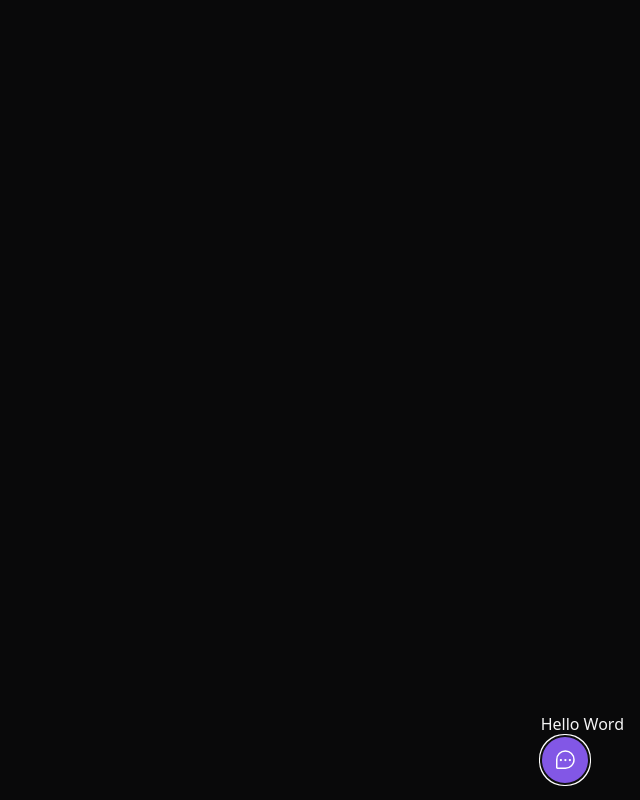
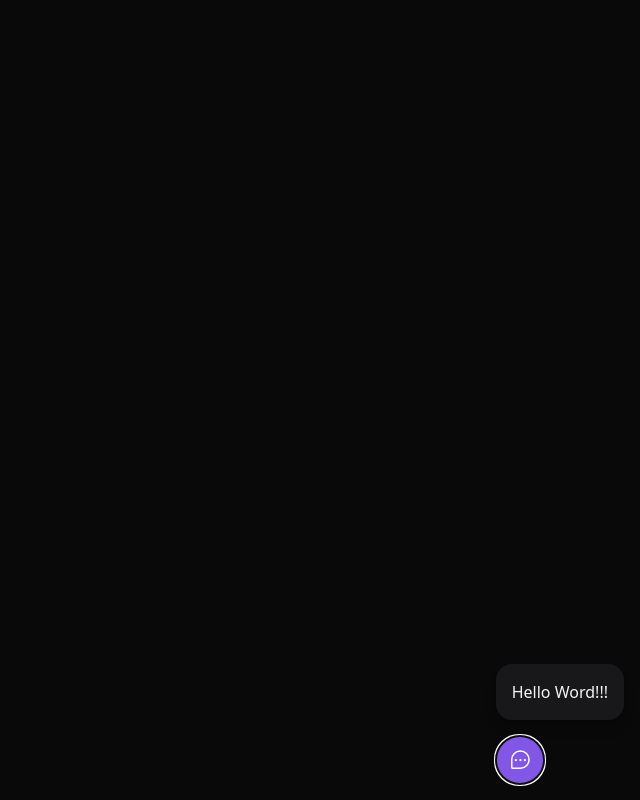
Before and after one commit to junioralbino/web-nlw, a React (Vite) app: page / in a window 1280 px wide. Both pictures are taken after a click on the button "Feedback". Shown: the whole page, without its empty margins (640-1280 px from the left). Built offline with nearby package versions, Linux system fonts and the light colour scheme.

Commit message:
Criando o componente da aula 2

```diff
--- a/src/App.tsx
+++ b/src/App.tsx
@@ -1,20 +1,8 @@
-import {ChatTeardropDots} from 'phosphor-react';
-import { Popover } from '@headlessui/react'
+import { Widget } from "./components/Widget";
+
 
 export function App(){
   return(
-    <Popover className="absolute bottom-4 right-4">
-
-      <Popover.Panel>Hello Word</Popover.Panel>
-
-      <Popover.Button  className="bg-brand-500 rounded-full px-3 h-12 text-white flex items-center group">
-         <ChatTeardropDots className="w-6 h-6"/>
-
-         <span className="max-w-0 overflow-hidden group-hover:max-w-xs transition-all duration-500 ease-linear">
-           <span className="pl-2"></span>
-           Feedback
-         </span>
-      </Popover.Button>
-    </Popover>
+    <Widget />
   )
 }
--- a/src/components/Widget.tsx
+++ b/src/components/Widget.tsx
@@ -1,5 +1,23 @@
+import {ChatTeardropDots} from 'phosphor-react';
+import { Popover } from '@headlessui/react'
+import { WidgetForm } from './WidgetForm';
+
 export function Widget(){
     return(
-        <h1>Widget</h1>
+        <Popover className="absolute bottom-4 right-4">
+
+        <Popover.Panel>
+            <WidgetForm  />
+        </Popover.Panel>
+
+        <Popover.Button  className="bg-brand-500 rounded-full px-3 h-12 text-white flex items-center group">
+           <ChatTeardropDots className="w-6 h-6"/>
+
+           <span className="max-w-0 overflow-hidden group-hover:max-w-xs transition-all duration-500 ease-linear">
+             <span className="pl-2"></span>
+             Feedback
+           </span>
+        </Popover.Button>
+      </Popover>
     )
 }
--- a/src/components/WidgetForm.tsx
+++ b/src/components/WidgetForm.tsx
@@ -1,7 +1,7 @@
 export function WidgetForm(){
     return(
-        <div>
-            <h1>WidgetForm</h1>
+        <div className="bg-zinc-900 p-4 relative rounded-2xl mb-4 flex flex-col items-center shadow-lg">
+          Hello Word!!!
         </div>
     )
 }
```
